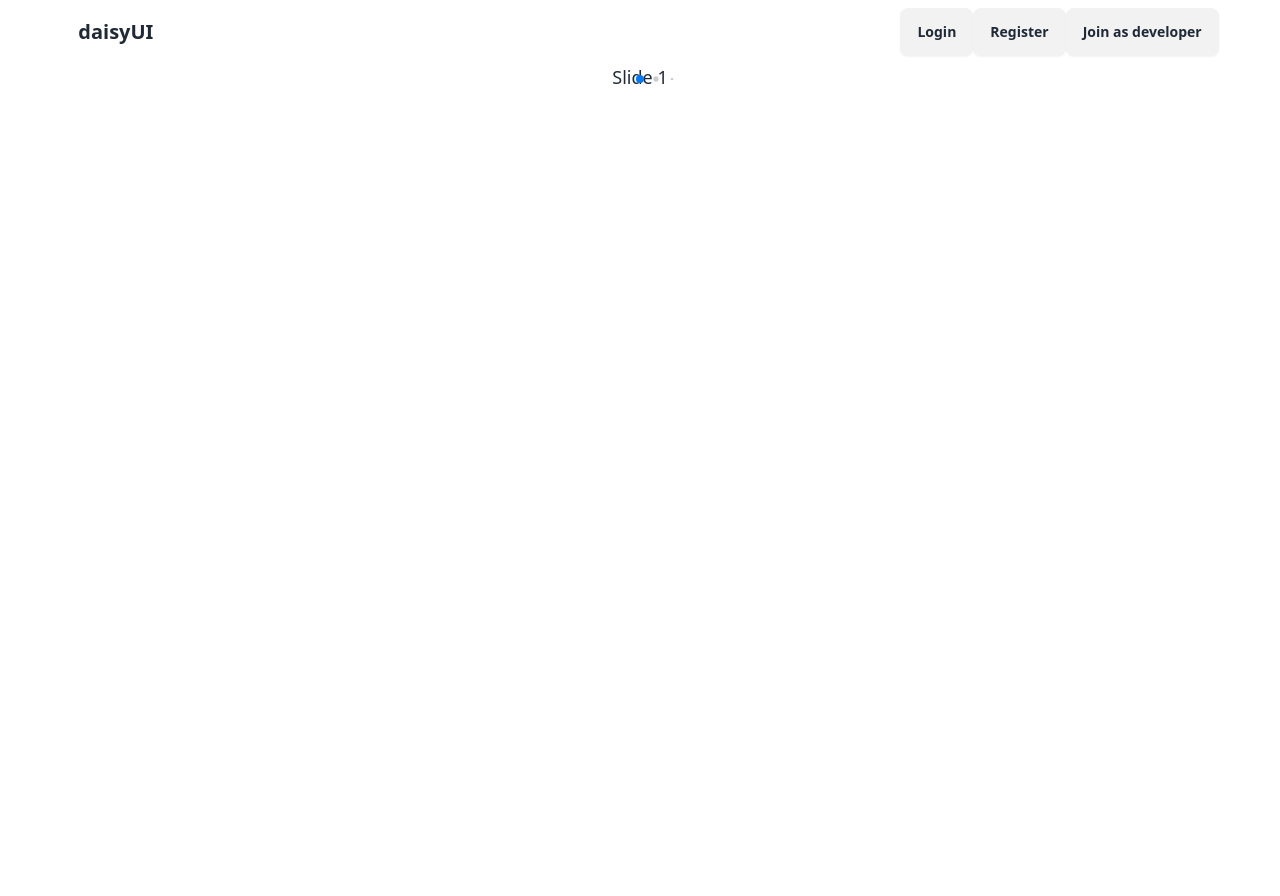
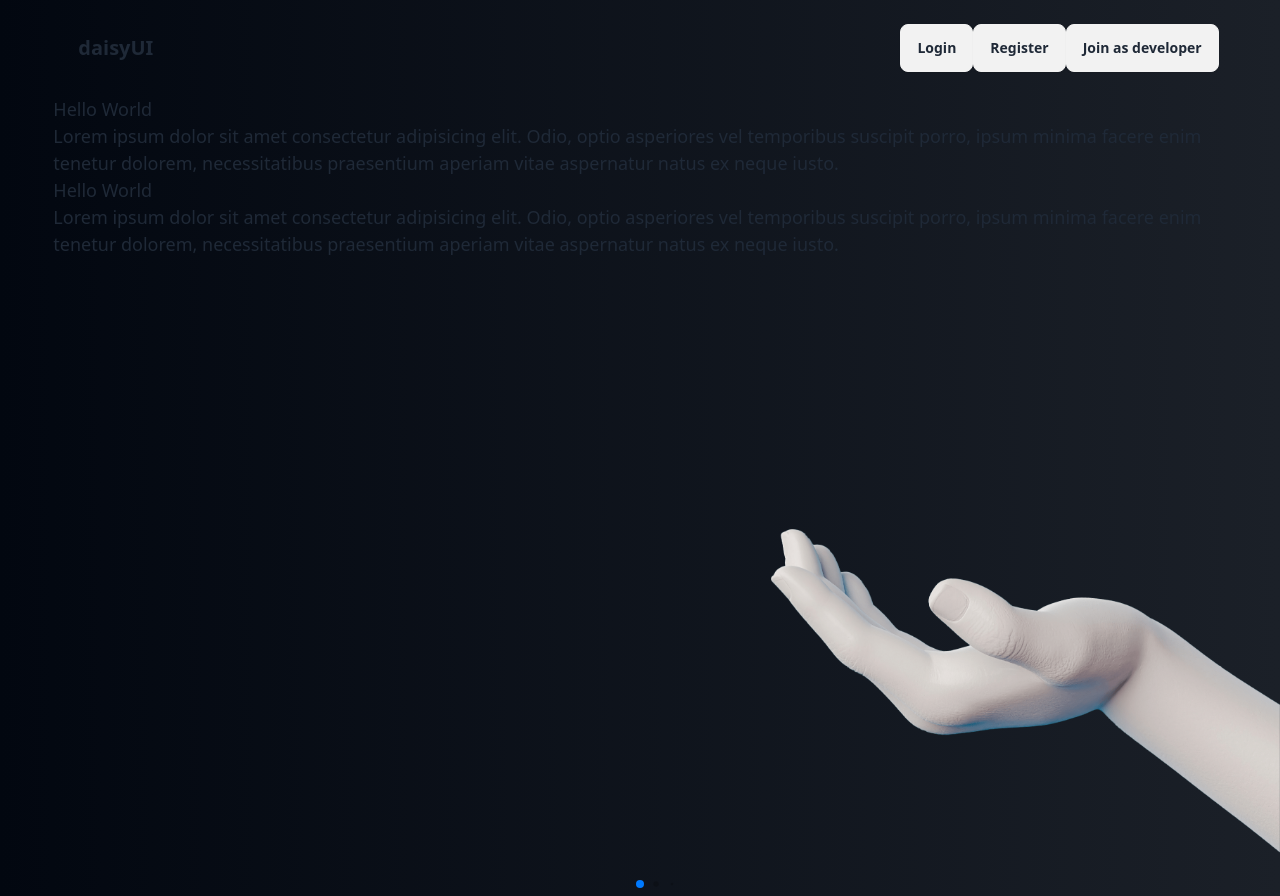
Before and after one commit to walid-official/earn-money, a React (Vite) app: page / in a window 1280 px wide. Before the commit the page ends 800 px from the top, so only its background shows below. Built offline with nearby package versions, Linux system fonts and the light colour scheme.

Commit message:
hero section is added

```diff
--- a/src/Layouts/HomePageLayout.jsx
+++ b/src/Layouts/HomePageLayout.jsx
@@ -4,7 +4,7 @@ import { Outlet } from 'react-router-dom';
 
 const HomePageLayout = () => {
     return (
-        <div>
+        <div className='bg-gradient-to-r from-[#020710] to-[#1b2028] relative'>
             <Navbar></Navbar>
             <Outlet></Outlet>
         </div>
--- a/src/components/Hero/Hero.jsx
+++ b/src/components/Hero/Hero.jsx
@@ -1,26 +1,42 @@
-import React from 'react';
-import { Swiper, SwiperSlide } from 'swiper/react';
-import 'swiper/css';
-import 'swiper/css/pagination';
-import { Pagination } from 'swiper/modules';
-import "./hero.css"
+import React from "react";
+import { Swiper, SwiperSlide } from "swiper/react";
+import "swiper/css";
+import "swiper/css/pagination";
+import { Pagination } from "swiper/modules";
+import heroHand from "../../assets/hand.png"
+import "./hero.css";
 const Hero = () => {
-    return (
-        <div>
-             <Swiper
+  return (
+    <div className="h-screen w-11/12 mx-auto">
+        <div className="absolute right-0 w-[40%] bottom-0 z-10">
+            <img src={heroHand} className="" alt="" />
+        </div>
+      <Swiper
         pagination={{
           dynamicBullets: true,
         }}
         modules={[Pagination]}
         className="mySwiper"
       >
-        <SwiperSlide>Slide 1</SwiperSlide>
+        <SwiperSlide>
+          <div className="">
+            <div className="">
+                <h2>Hello World</h2>
+                <p>Lorem ipsum dolor sit amet consectetur adipisicing elit. Odio, optio asperiores vel temporibus suscipit porro, ipsum minima facere enim tenetur dolorem, necessitatibus praesentium aperiam vitae aspernatur natus ex neque iusto.</p>
+            </div>
+            <div className="">
+            <div className="">
+                <h2>Hello World</h2>
+                <p>Lorem ipsum dolor sit amet consectetur adipisicing elit. Odio, optio asperiores vel temporibus suscipit porro, ipsum minima facere enim tenetur dolorem, necessitatibus praesentium aperiam vitae aspernatur natus ex neque iusto.</p>
+            </div>
+            </div>
+          </div>
+        </SwiperSlide>
         <SwiperSlide>Slide 2</SwiperSlide>
         <SwiperSlide>Slide 3</SwiperSlide>
-
       </Swiper>
-        </div>
-    );
+    </div>
+  );
 };
 
 export default Hero;
--- a/src/components/Hero/hero.css
+++ b/src/components/Hero/hero.css
@@ -5,14 +5,11 @@
   }
 
   .swiper-slide {
-    text-align: center;
     font-size: 18px;
-    background: #fff;
-
     /* Center slide text vertically */
-    display: flex;
+    /* display: flex;
     justify-content: center;
-    align-items: center;
+    align-items: center; */
   }
 
   .swiper-slide img {
--- a/src/components/Navbar/Navbar.jsx
+++ b/src/components/Navbar/Navbar.jsx
@@ -3,7 +3,8 @@ import React from "react";
 const Navbar = () => {
   return (
     <div>
-      <div className="navbar bg-base-100 w-11/12 mx-auto">
+      <div className="navbar w-11/12 py-6 mx-auto">
+
         <div className="navbar-start">
           <div className="dropdown">
             <div tabIndex={0} role="button" className="btn btn-ghost lg:hidden">
```
Also changed, not shown: src/assets/hand.png (added).
